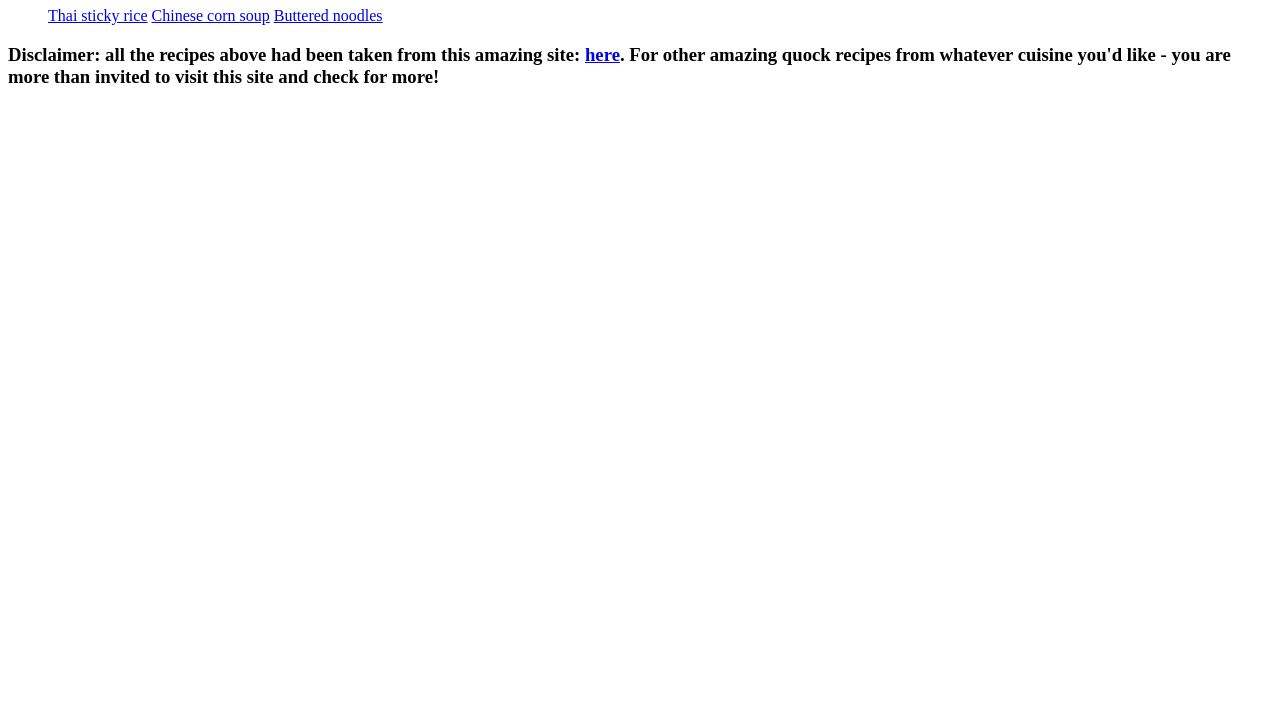
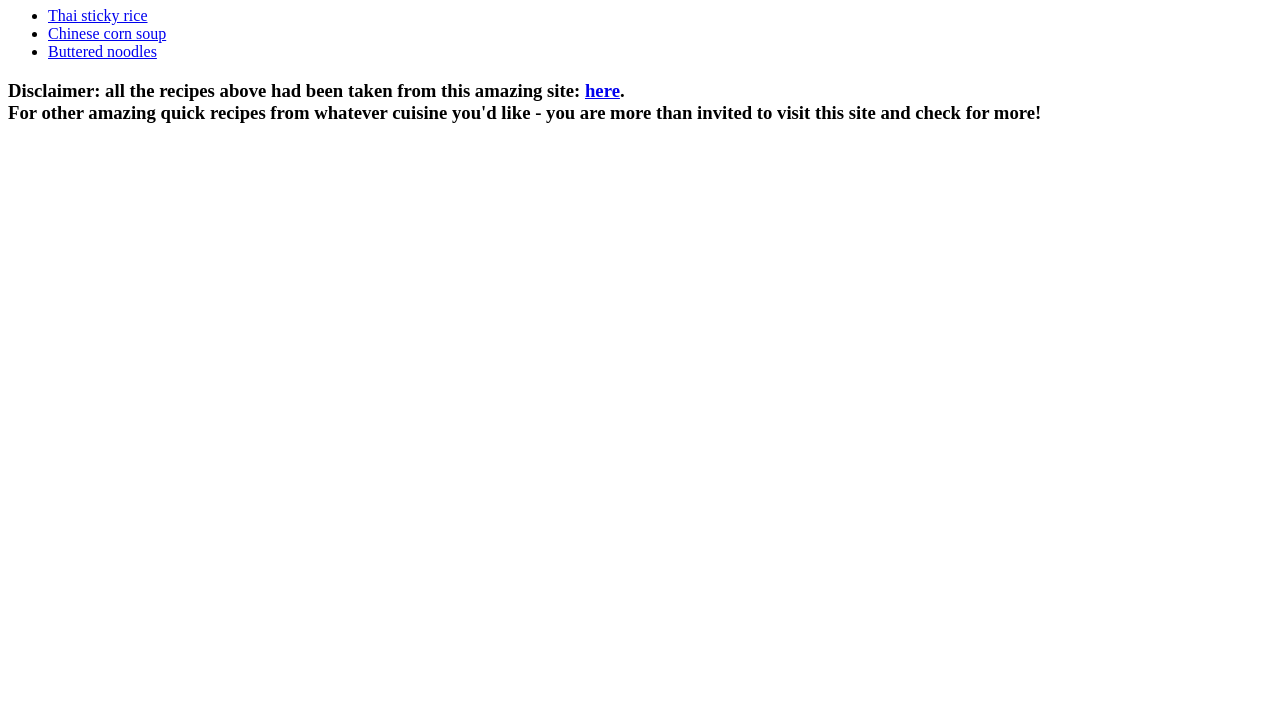
Before and after one commit to tmanoon/odin-recipes, a plain HTML site: page index.html in a window 1280 px wide. Shown: the part 73-800 px from the top of the page. Drawn offline with Linux system fonts and the light colour scheme.

Commit message:
Fix an error at the word quick

```diff
--- a/index.html
+++ b/index.html
@@ -2,16 +2,17 @@
 <html lang="en">
     <head>
         <meta charset="UTF-8">
+        <link rel="stylesheet" href="./style.css">
         <title>My Odin first project - recipes</title>
     </head>
     <body>
         <h1>Odin Recipes</h1>
         <ul>
-            <a href="./recipes/thai-sticky-rice.html">Thai sticky rice</a>
-            <a href="./recipes/chinese-corn-soup.html">Chinese corn soup</a>
-            <a href="./recipes/buttered-noodles.html">Buttered noodles</a>
+            <li><a href="./recipes/thai-sticky-rice.html">Thai sticky rice</a></li>
+            <li><a href="./recipes/chinese-corn-soup.html">Chinese corn soup</a></li>
+            <li><a href="./recipes/buttered-noodles.html">Buttered noodles</a></li>
         </ul>
-        <h3>Disclaimer: all the recipes above had been taken from this amazing site: <a href="https://www.allrecipes.com/">here</a>. For other amazing quock recipes from whatever cuisine you'd like - you are more than invited
+        <h3>Disclaimer: all the recipes above had been taken from this amazing site: <a href="https://www.allrecipes.com/">here</a>. <br>For other amazing quick recipes from whatever cuisine you'd like - you are more than invited
         to visit this site and check for more!</h3>
 
     </body>
```
